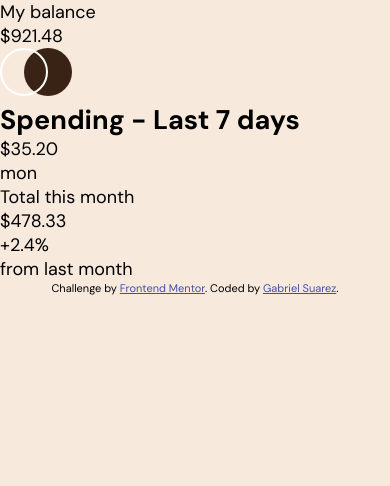
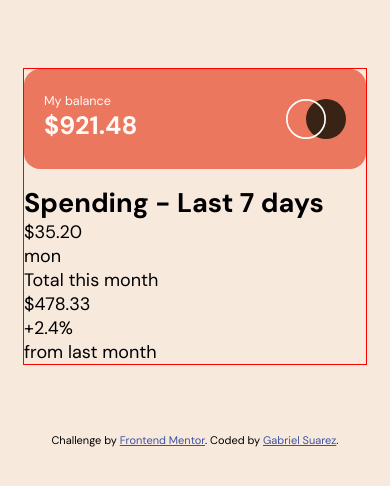
Before and after one commit to GabrielSB19/expenses-chart-component, a plain HTML site: page index.html in a window 390 px wide. Drawn offline with Linux system fonts and the light colour scheme.

Commit message:
Doing the header responsive

```diff
--- a/scss/style.scss
+++ b/scss/style.scss
@@ -1,6 +1,45 @@
 @use 'initial';
 @use 'variables';
 
-.main-contianer{
+.main-container{
+    border: 1px solid red;
+    width: 344px;
+    margin: 68px auto;
+    @media (min-width: 660px) {
+        width: 540px;
+    }
+}
 
+.balance{
+    background-color: variables.$SoftRed;
+    height: 100px;
+    border-radius: 16px;
+    padding: 24px 20px;
+    display: flex;
+    justify-content: space-between;
+    color: variables.$VeryPaleOrange;
+    margin-bottom: 16px;
+    &__title{
+        font-size: 0.7em;
+    }
+    &__total{
+        font-weight: 700;
+        font-size: 1.4em;
+    }
+    &__logo{
+        width: 60px;
+    }
+    @media (min-width: 660px) {
+        height: 126px;
+        &__title{
+            font-size: 1em;
+            margin-bottom: 12px;
+        }
+        &__total{
+            font-size: 1.8em;
+        }
+        &__logo{
+            width: 75px;
+        }
+    }
 }
```
Also changed, not shown: style.css, 1 other file.
